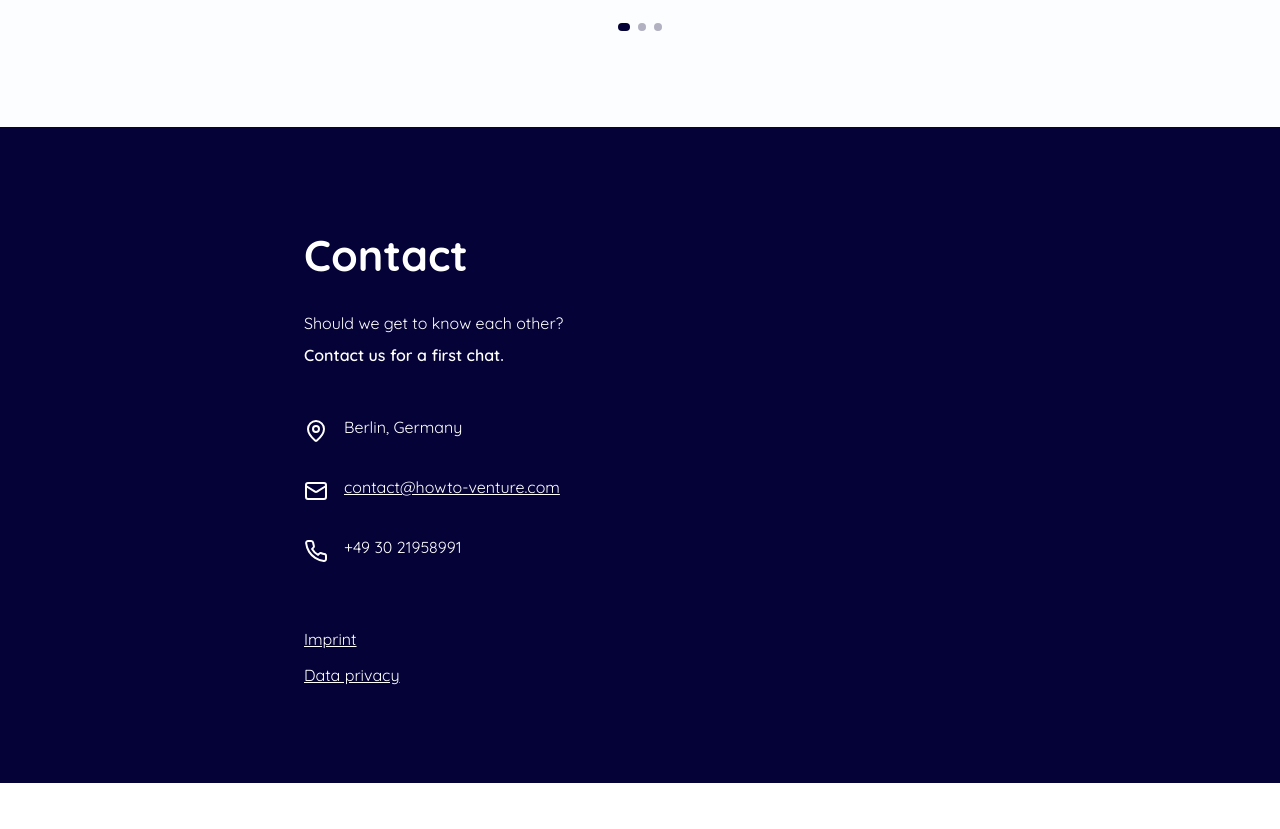
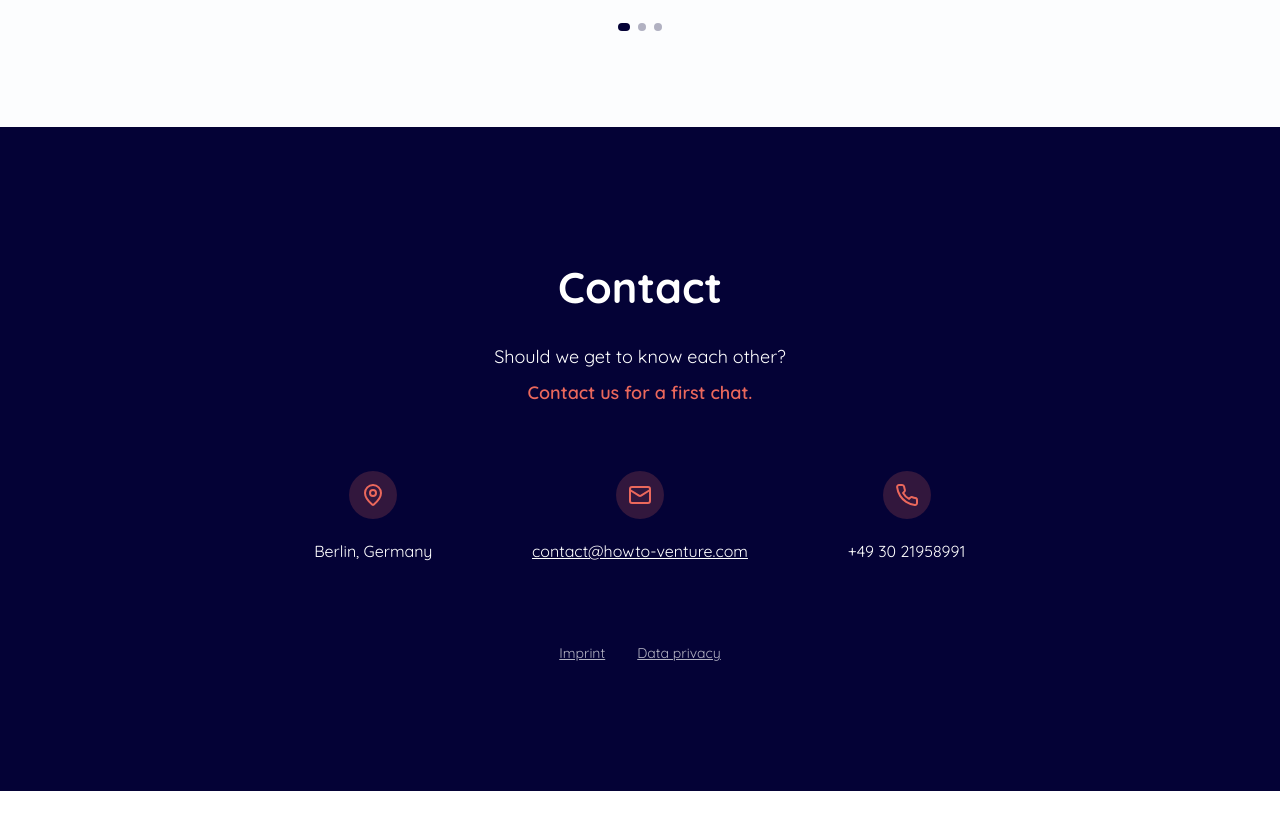
Before and after one commit to RoKCode-Hub/howto-venture, a React (Vite) app: page / in a window 1280 px wide. Shown: the part 3480-4309 px from the top of the page. Built offline with nearby package versions, Linux system fonts and the light colour scheme; the HTML template or start-up script is replaced by a standard one.

Commit message:
Refactor contact section design

```diff
--- a/src/components/Contact.tsx
+++ b/src/components/Contact.tsx
@@ -4,27 +4,34 @@ import { MapPin, Mail, Phone } from "lucide-react";
 const Contact = () => {
 
   return (
-    <section id="contact" className="py-24 bg-navy-dark">
+    <section id="contact" className="py-32 bg-navy-dark">
       <div className="container mx-auto px-6">
-        <div className="max-w-2xl mx-auto">
-          <div className="text-white">
+        <div className="max-w-3xl mx-auto text-center">
+          {/* Header */}
+          <div className="text-white mb-16">
             <h2 className="text-[43px] font-quicksand font-bold mb-6">Contact</h2>
 
-            <p className="text-base mb-2 font-quicksand">
+            <p className="text-lg mb-2 font-quicksand">
               Should we get to know each other?
             </p>
-            <p className="text-base mb-12 font-quicksand font-semibold">
+            <p className="text-lg font-quicksand font-semibold text-accent">
               Contact us for a first chat.
             </p>
+          </div>
 
-            <div className="space-y-8">
-              <div className="flex items-start gap-4">
-                <MapPin className="w-6 h-6 mt-1 flex-shrink-0" />
+          {/* Contact Details - Grid Layout */}
+          <div className="grid md:grid-cols-3 gap-8 mb-20">
+            <div className="flex flex-col items-center gap-3 text-white">
+              <div className="w-12 h-12 rounded-full bg-accent/20 flex items-center justify-center mb-2">
+                <MapPin className="w-6 h-6 text-accent" />
+              </div>
               <span className="text-base font-quicksand">Berlin, Germany</span>
             </div>
 
-              <div className="flex items-start gap-4">
-                <Mail className="w-6 h-6 mt-1 flex-shrink-0" />
+            <div className="flex flex-col items-center gap-3 text-white">
+              <div className="w-12 h-12 rounded-full bg-accent/20 flex items-center justify-center mb-2">
+                <Mail className="w-6 h-6 text-accent" />
+              </div>
               <a
                 href="mailto:contact@howto-venture.com"
                 className="text-base font-quicksand hover:text-accent transition-colors underline"
@@ -33,8 +40,10 @@ const Contact = () => {
               </a>
             </div>
 
-              <div className="flex items-start gap-4">
-                <Phone className="w-6 h-6 mt-1 flex-shrink-0" />
+            <div className="flex flex-col items-center gap-3 text-white">
+              <div className="w-12 h-12 rounded-full bg-accent/20 flex items-center justify-center mb-2">
+                <Phone className="w-6 h-6 text-accent" />
+              </div>
               <a
                 href="tel:+493021958991"
                 className="text-base font-quicksand hover:text-accent transition-colors"
@@ -44,20 +53,20 @@ const Contact = () => {
             </div>
           </div>
 
-            <div className="mt-16 space-y-3">
+          {/* Footer Links */}
+          <div className="flex justify-center gap-8 text-white/70">
             <Link
               to="/imprint"
-                className="block text-base font-quicksand hover:text-accent transition-colors underline"
+              className="text-sm font-quicksand hover:text-accent transition-colors underline"
             >
               Imprint
             </Link>
             <Link
               to="/privacy-policy"
-                className="block text-base font-quicksand hover:text-accent transition-colors underline"
+              className="text-sm font-quicksand hover:text-accent transition-colors underline"
             >
               Data privacy
             </Link>
-            </div>
           </div>
         </div>
       </div>
```
Lines whose indentation alone changed are shown as unchanged.
